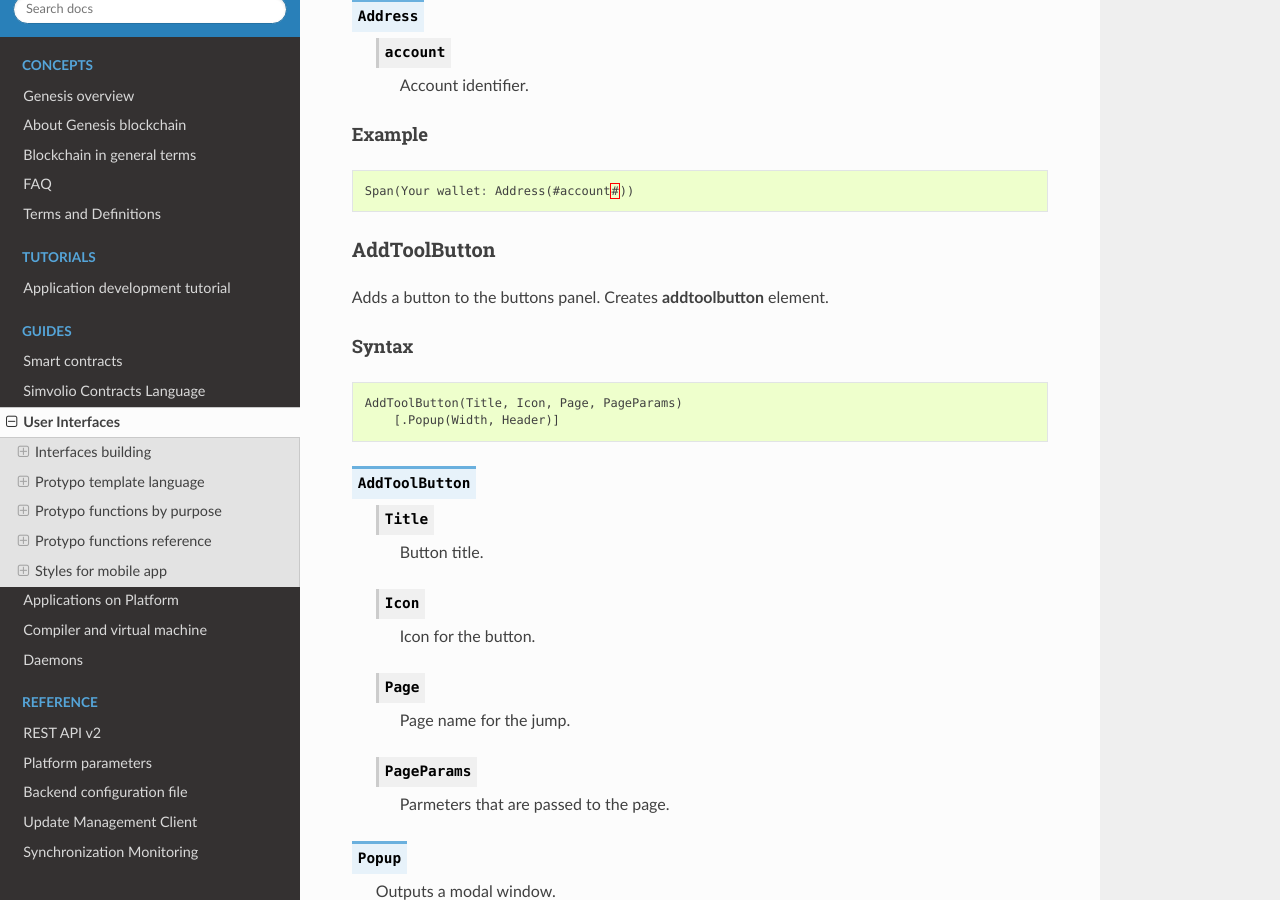
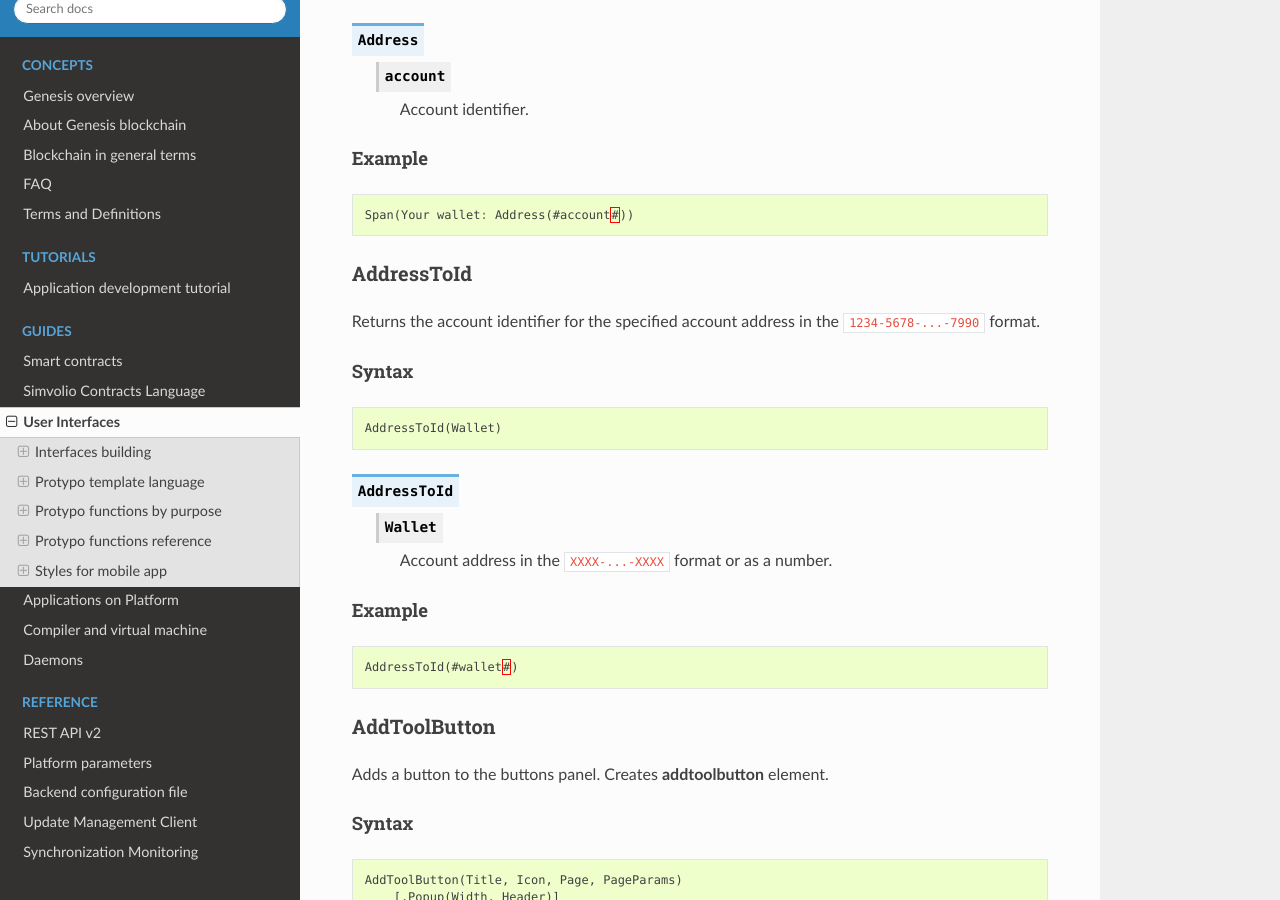
Before and after one commit to AplaProject/apla-docs-en, a Sphinx documentation site: the page built from source/topics/templates2.rst, in a window 1280 px wide and 900 px high, scrolled down 8568 px. Built offline with Sphinx 7.4.7 and the Read the Docs theme 2.0.0, drawn with Linux system fonts in a browser that asks for light colours; some of the changed text lies outside the part shown.

Commit message:
Add AddressToId Protypo function

```diff
--- a/source/topics/templates2.rst
+++ b/source/topics/templates2.rst
@@ -257,6 +257,7 @@ Receiving data
     :columns: 3
 
     - :ref:`protypo-Address`
+    - :ref:`protypo-AddressToId`
     - :ref:`protypo-AppParam`
     - :ref:`protypo-Data`
     - :ref:`protypo-DBFind`
@@ -347,6 +348,36 @@ Example
 .. code:: js
 
     Span(Your wallet: Address(#account#))
+
+
+.. _protypo-AddressToId:
+
+AddressToId
+-----------
+
+Returns the account identifier for the specified account address in the ``1234-5678-...-7990`` format.
+
+Syntax
+""""""
+
+.. code-block:: text
+
+    AddressToId(Wallet)
+
+
+.. describe:: AddressToId
+
+    .. describe:: Wallet
+
+        Account address in the ``XXXX-...-XXXX`` format or as a number.
+
+
+Example
+"""""""
+
+.. code:: js
+
+  AddressToId(#wallet#)
 
 
 
```
